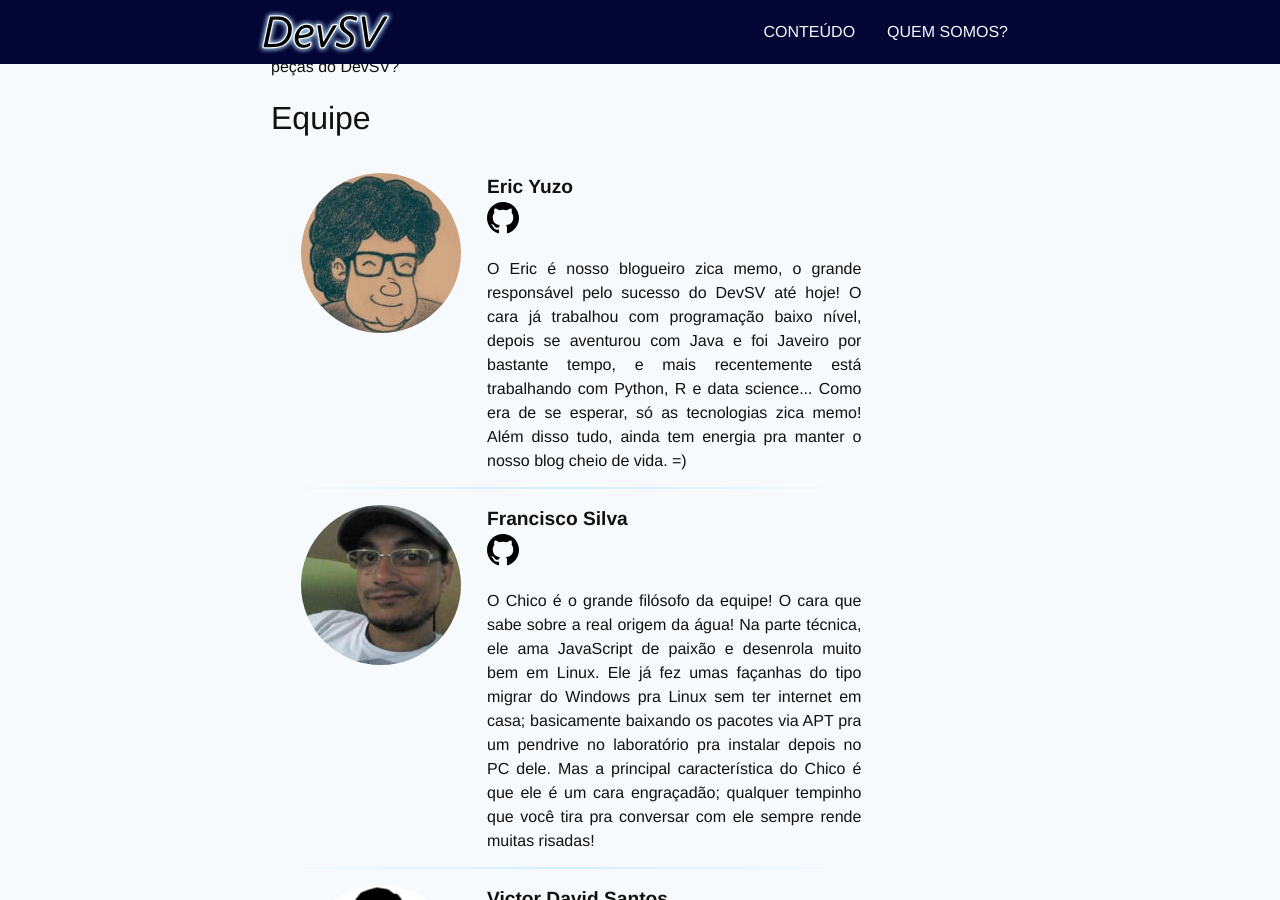
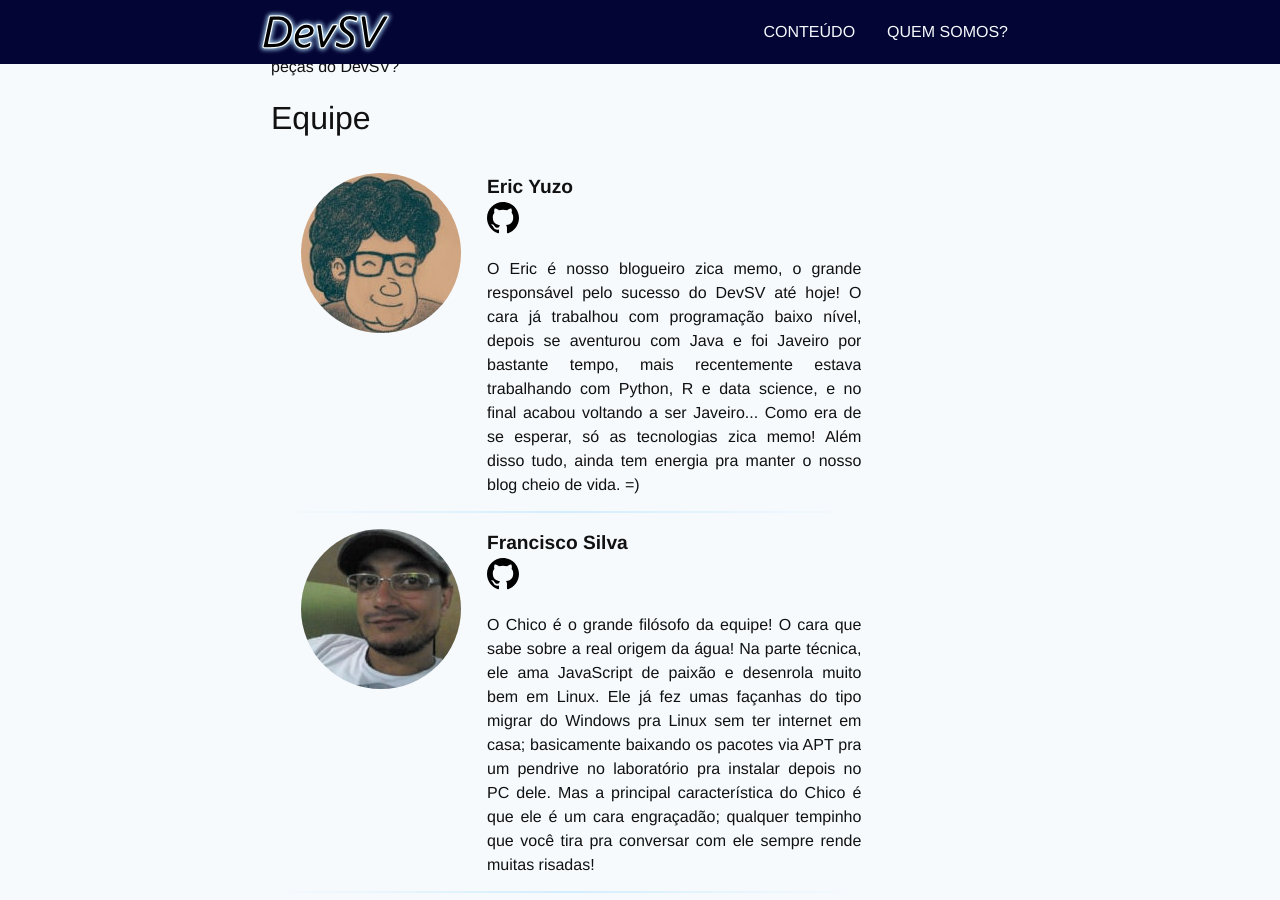
Before and after one commit to devsvbr/devsvbr.github.io, a Jekyll site: the page built from _pages/02-about-pt.md, in a window 1280 px wide and 900 px high, scrolled down 513 px. Built offline with Jekyll 4.4.1, drawn with Linux system fonts in a browser that asks for light colours.

Commit message:
atualizando dados de membros

```diff
--- a/_data/members.yml
+++ b/_data/members.yml
@@ -6,7 +6,7 @@
   picture: "/img/members/yuzo.jpeg"
   resume:
     en: ""
-    pt: "O Eric é nosso blogueiro zica memo, o grande responsável pelo sucesso do DevSV até hoje! O cara já trabalhou com programação baixo nível, depois se aventurou com Java e foi Javeiro por bastante tempo, e mais recentemente está trabalhando com Python, R e data science... Como era de se esperar, só as tecnologias zica memo! Além disso tudo, ainda tem energia pra manter o nosso blog cheio de vida. =)"
+    pt: "O Eric é nosso blogueiro zica memo, o grande responsável pelo sucesso do DevSV até hoje! O cara já trabalhou com programação baixo nível, depois se aventurou com Java e foi Javeiro por bastante tempo, mais recentemente estava trabalhando com Python, R e data science, e no final acabou voltando a ser Javeiro... Como era de se esperar, só as tecnologias zica memo! Além disso tudo, ainda tem energia pra manter o nosso blog cheio de vida. =)"
 
 - name: Francisco Silva
   links:
```
